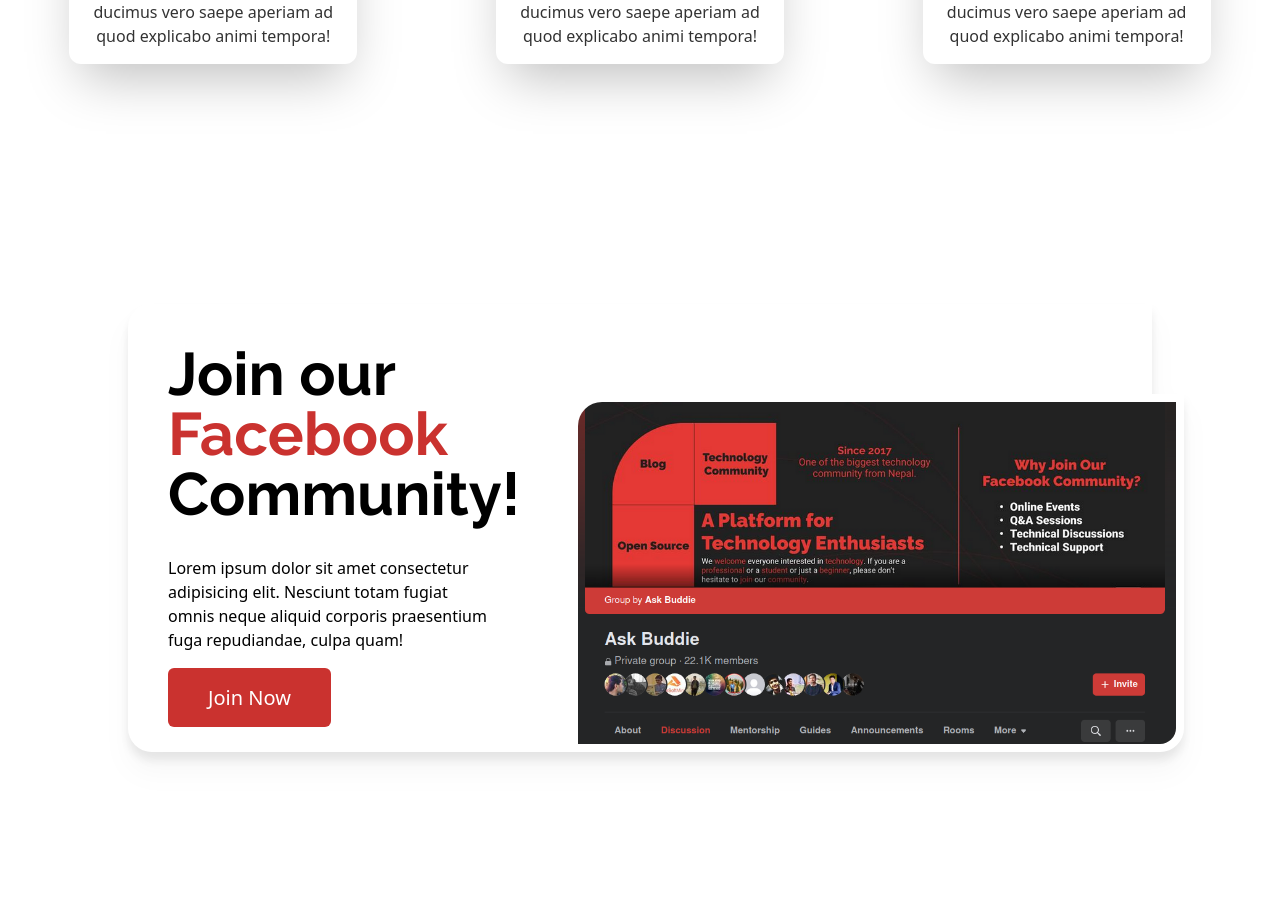
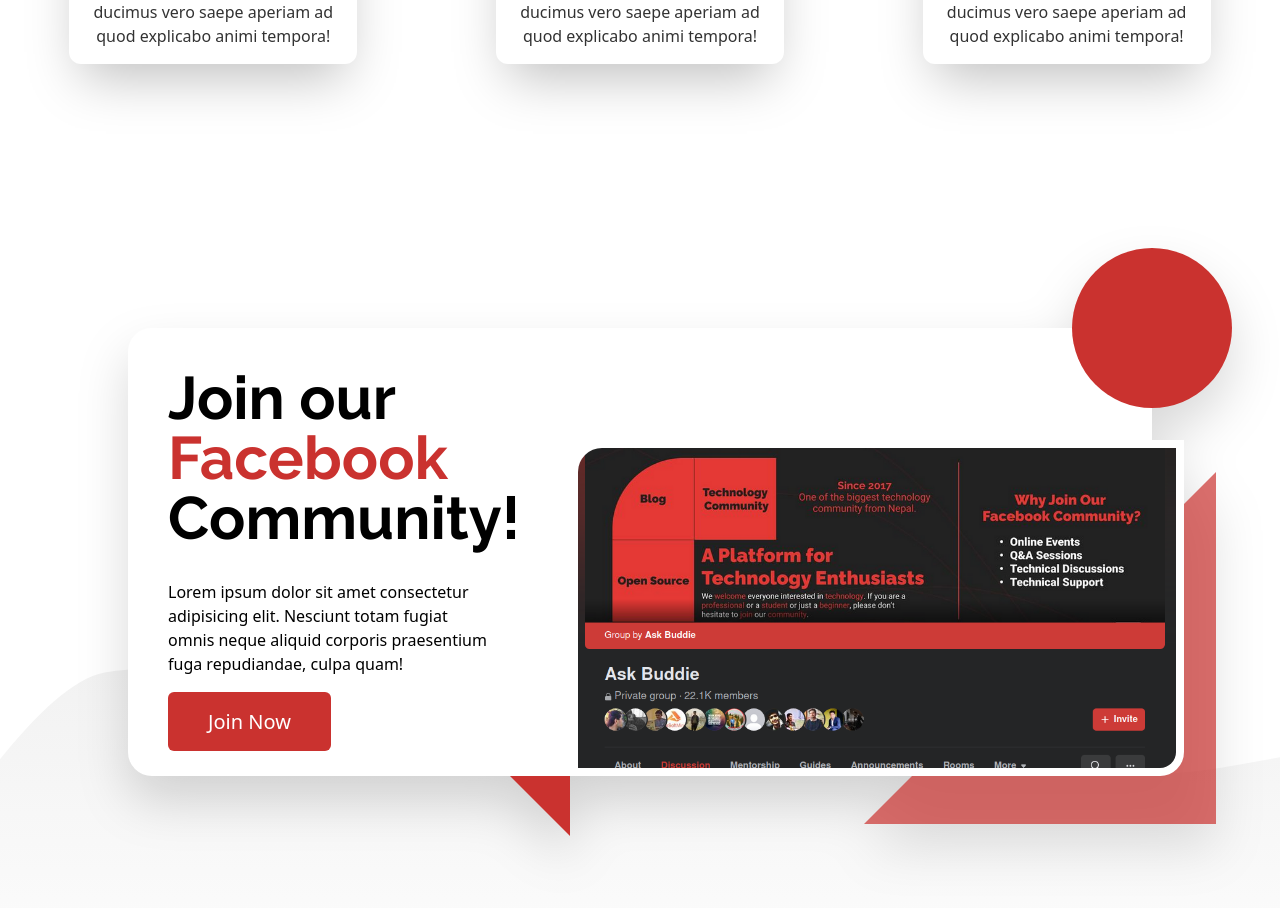
Before and after one commit to askbuddie/askbuddie-bot-docs, a Next.js app: page / in a window 1280 px wide. Shown: the part 1120-2028 px from the top of the page. Built offline with nearby package versions, Linux system fonts and the light colour scheme.

Commit message:
fix:style join-community section details

```diff
--- a/components/Landing/Community.js
+++ b/components/Landing/Community.js
@@ -1,11 +1,14 @@
 import React from 'react';
+
 import Heading from '@components/Heading';
 import Link from '@components/Link';
 
+import Wave from '@svgs/wave.svg';
+
 export default function Community() {
   return (
-    <section className="relative min-h-screen flex">
-      <div className="relative max-w-5xl w-full  m-auto flex items-end bg-white drop-shadow-xl p-10 rounded-l-3xl">
+    <section className="relative min-h-screen pt-40 pb-28 flex">
+      <div className="communityWrap relative max-w-5xl w-full  m-auto flex items-end bg-white drop-shadow-2xl p-10 rounded-l-3xl">
         <div className="w-80">
           <Heading level={2} modifier="mb-8">
             Join our <span className="text-primary-400">Facebook</span>{' '}
@@ -24,7 +27,7 @@
             Join Now
           </Link>
         </div>
-        <div className="h-4/5 w-3/5 p-2 bg-white absolute rounded-br-3xl bottom-0 -right-8">
+        <div className="communityImage h-3/4 w-3/5 p-2 bg-white absolute rounded-br-3xl bottom-0 -right-8">
           <img
             src="/imgs/fb.png"
             alt="Ask Buddie Facebook Community"
@@ -32,6 +35,8 @@
           />
         </div>
       </div>
+      {/* TODO: set max-height to ~320px */}
+      <Wave className="absolute bottom-0 left-0 -z-1" />
     </section>
   );
 }
--- a/styles/custom.css
+++ b/styles/custom.css
@@ -26,3 +26,43 @@
   right: 2rem;
   background: #504f4f;
 }
+
+.communityWrap::before,
+.communityWrap::after {
+  content: '';
+  position: absolute;
+}
+
+.communityWrap::before {
+  width: 10rem;
+  height: 10rem;
+  border-radius: 50%;
+  background: var(--brand-400);
+  top: -5rem;
+  right: -5rem;
+}
+
+.communityWrap::after {
+  z-index: -1;
+  right: -4rem;
+  bottom: -3rem;
+  width: 0;
+  height: 0;
+  border-bottom: 22rem solid rgba(var(--brand-RGB), 0.7);
+  border-left: 22rem solid transparent;
+}
+
+.communityImage::before,
+.communityImage::after {
+  content: '';
+  position: absolute;
+}
+
+.communityImage::before {
+  bottom: -3.75rem;
+  left: -3.75rem;
+  width: 0;
+  height: 0;
+  border-top: 3.75rem solid var(--brand-400);
+  border-left: 3.75rem solid transparent;
+}
```
